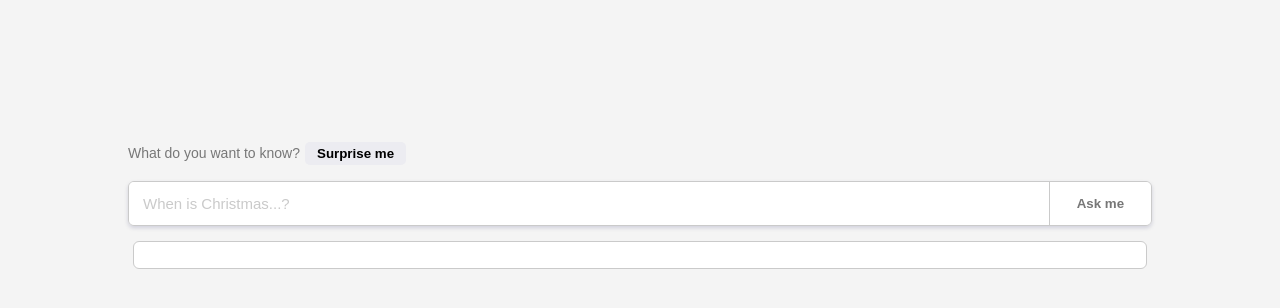
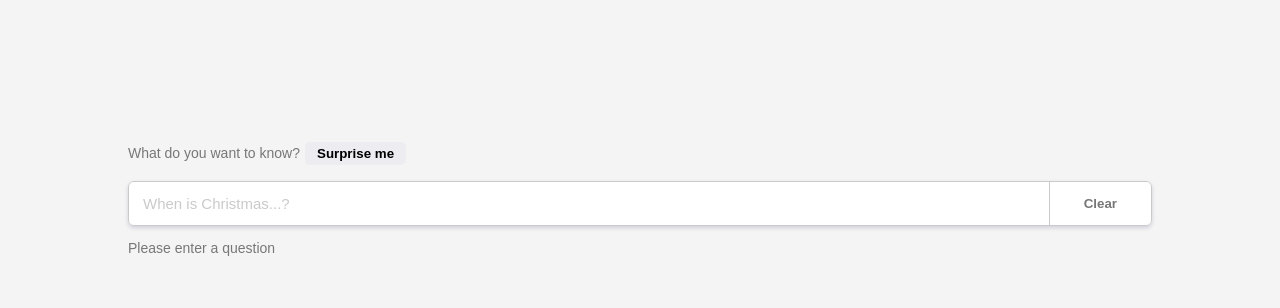
Before and after one commit to LaXnZ/react-gemini-chatbot, a React (Create React App) app: page / in a window 1280 px wide. Both pictures are taken after a click on the button "Ask me". Shown: the top 308 px of the page. Built offline with nearby package versions, Linux system fonts and the light colour scheme; the HTML template or start-up script is replaced by a standard one.

Commit message:
endpoint for give the response

```diff
--- a/package.json
+++ b/package.json
@@ -3,9 +3,13 @@
   "version": "0.1.0",
   "private": true,
   "dependencies": {
+    "@google/generative-ai": "^0.2.1",
     "@testing-library/jest-dom": "^5.17.0",
     "@testing-library/react": "^13.4.0",
     "@testing-library/user-event": "^13.5.0",
+    "cors": "^2.8.5",
+    "dotenv": "^16.4.5",
+    "express": "^4.18.3",
     "nodemon": "^3.1.0",
     "react": "^18.2.0",
     "react-dom": "^18.2.0",
--- a/src/App.js
+++ b/src/App.js
@@ -25,20 +25,39 @@ const App = () => {
     try {
       const options = {
         method: "POST",
-        headers: {
-          "Content-Type": "application/json",
-        },
         body: JSON.stringify({
           history: chatHistory,
           message: value,
         }),
+        headers: {
+          "Content-Type": "application/json",
+        },
       };
       const response = await fetch("http://localhost:8000/gemini", options);
       const data = await response.text();
+
+      setChatHistory((oldChatHistory) => [
+        ...oldChatHistory,
+        {
+          role: "user",
+          parts: value,
+        },
+        {
+          role: "model",
+          parts: data,
+        },
+      ]);
+      setValue("");
     } catch (error) {
       console.error(error);
       setError("Something went wrong. Please try again later.");
     }
+  };
+
+  const clear = () => {
+    setChatHistory([]);
+    setValue("");
+    setError("");
   };
 
   return (
@@ -55,14 +74,18 @@ const App = () => {
           placeholder="When is Christmas...?"
           onChange={(e) => setValue(e.target.value)}
         />
-        {!error && <button>Ask me</button>}
-        {error && <button>Clear</button>}
+        {!error && <button onClick={getResponse}>Ask me</button>}
+        {error && <button onClick={clear}>Clear</button>}
       </div>
       {error && <p className="error">{error}</p>}
       <div className="search-result">
-        <div key={""}>
-          <p className="answer"></p>
-        </div>
+        {chatHistory.map((chatItem, _index) => (
+          <div key={_index}>
+            <p className="answer">
+              {chatItem.role} : {chatItem.parts}
+            </p>
+          </div>
+        ))}
       </div>
     </div>
   );
```
Also changed, not shown: server.js (+29 -0 lines), 1 other file (tests, documents, lock files or other folders).
